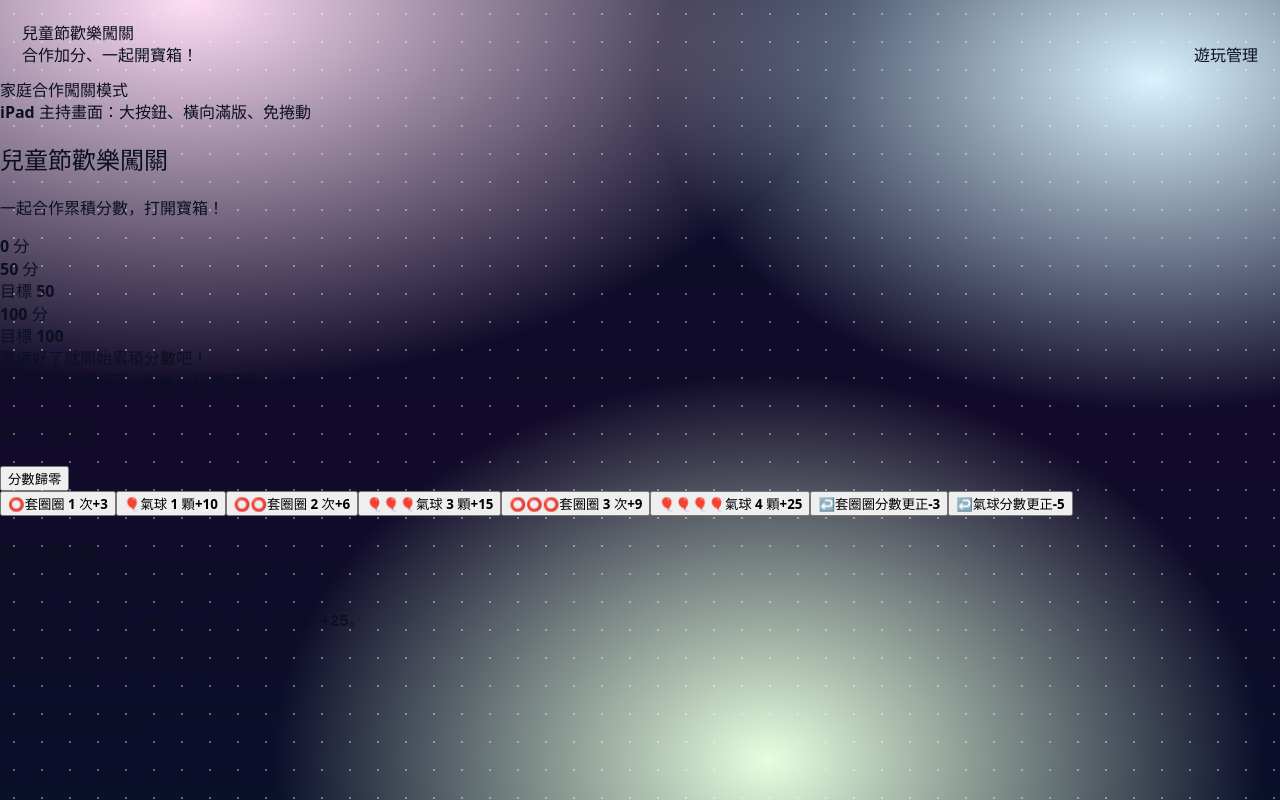
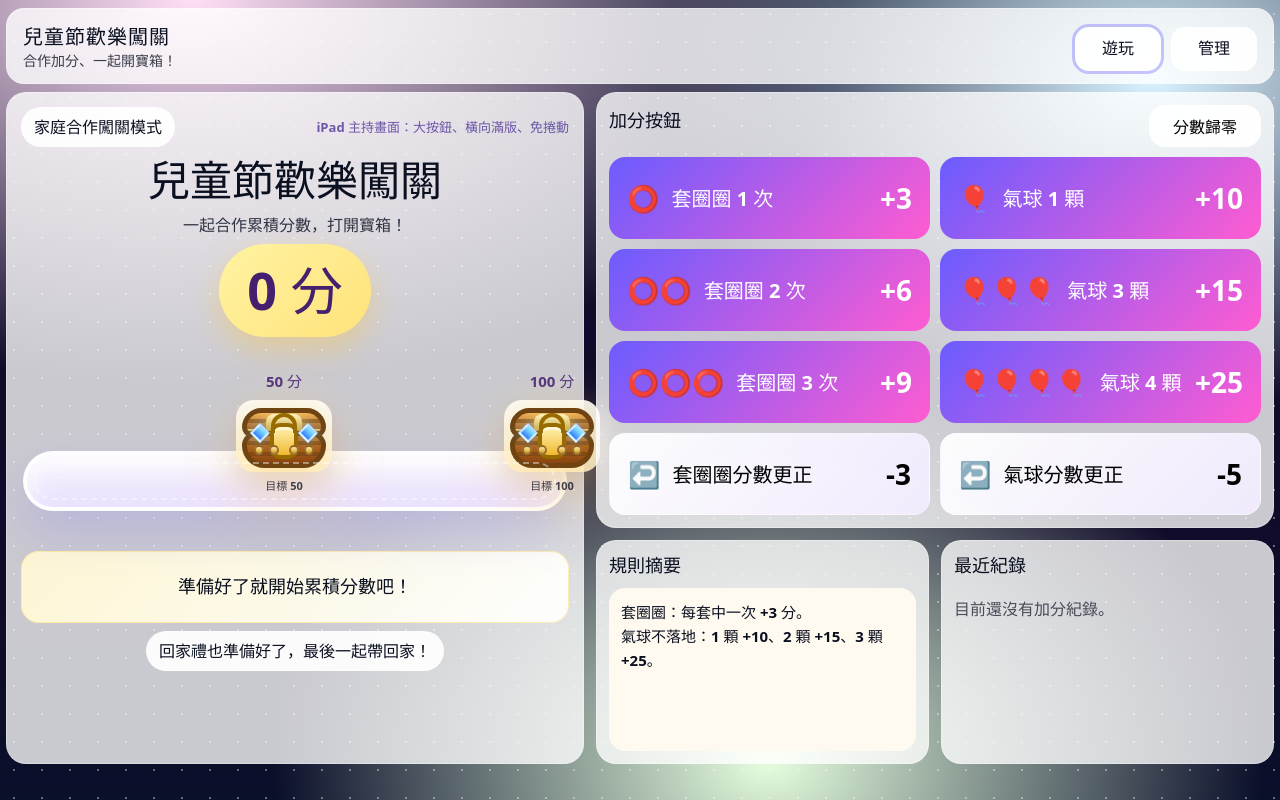
Before and after one commit to Tia2007/treasure-code-quest, a React (Vite) app: page /#/play in a window 1280 px wide. Built offline with nearby package versions, Linux system fonts and the light colour scheme.

Commit message:
Update App.css

```diff
--- a/src/App.css
+++ b/src/App.css
@@ -12,7 +12,7 @@
   padding: 14px 16px 12px;
   margin: 8px auto 0;
   width: min(100vw - 12px, 1400px);
-  background: rgba(24, 26, 27, 0.78;
+  background: var(--card);
   border: 1px solid var(--border);
   border-radius: 18px;
   backdrop-filter: blur(8px);
```
